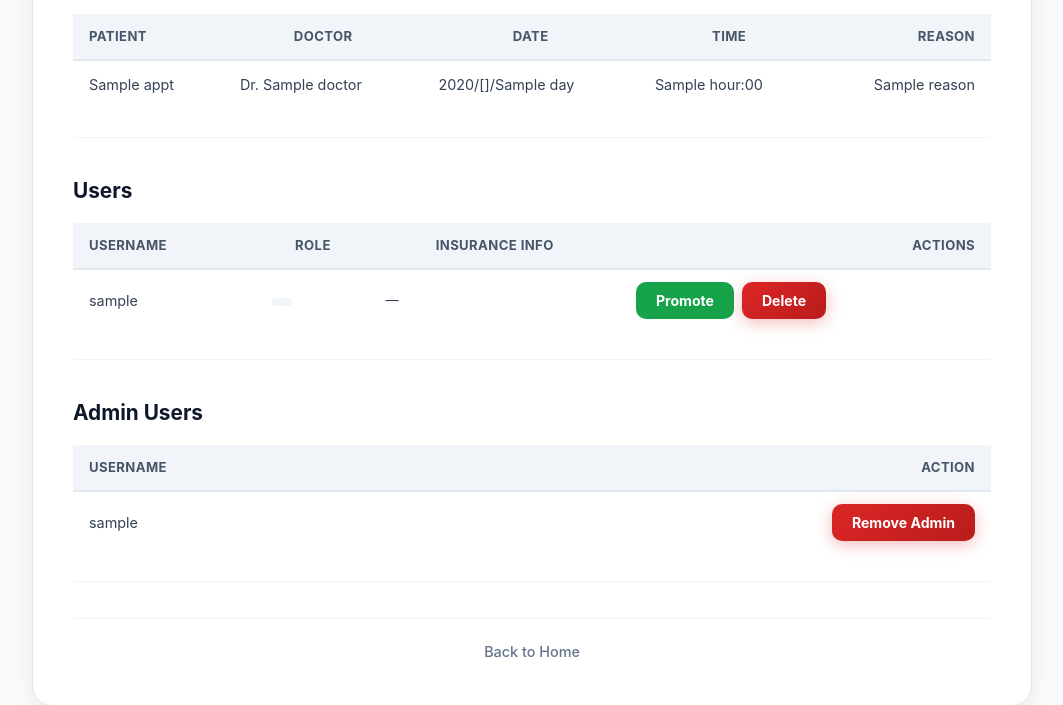
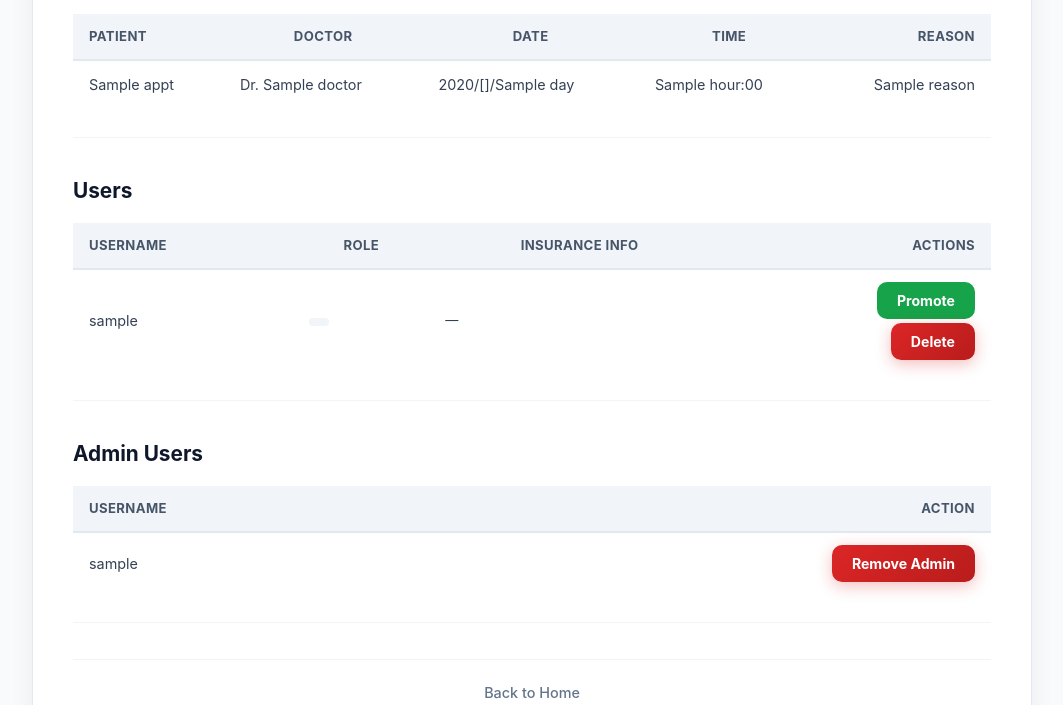
Before and after one commit to Samin5186/clinic-management, a Django app: template templates/admin/dashboard.html in a window 1280 px wide. Shown: the part 482-1187 px from the top of the page, without its empty margins (108-1171 px from the left). Run offline with Django 4.2, Linux system fonts and the light colour scheme; tables that the repository leaves empty hold one stand-in row (values such as "Sample post"); the template is opened without the code that fills it: values that come from a table or form of the project are taken from there, most other values are stand-ins (such as "Sample title", 1, 10 or a date in 2020).

Commit message:
Stack Promote/Delete buttons vertically under Actions column

```diff
--- a/templates/admin/dashboard.html
+++ b/templates/admin/dashboard.html
@@ -132,7 +132,7 @@
                         {% endif %}
                     </td>
                     <td>
-                        <div class="user-actions">
+                        <div class="user-actions" style="display:flex; flex-direction:column; align-items:flex-end; gap:4px;">
                             <form method="post" action="{% url 'admin_promote_user' %}">
                                 {% csrf_token %}
                                 <input type="hidden" name="user_id" value="{{ user.id }}">
```
